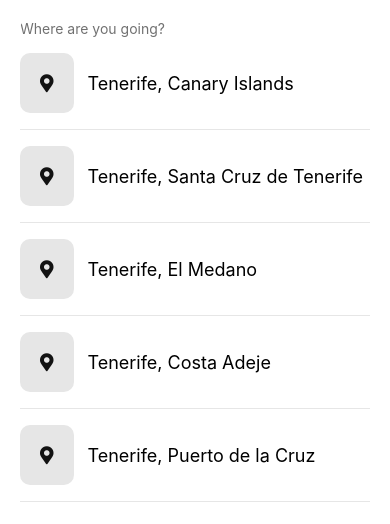
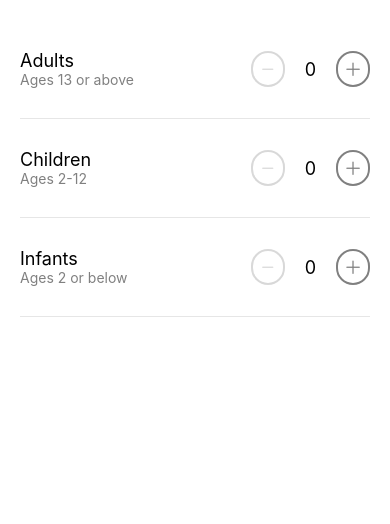
Before and after one commit to AT-Dulnuan/airbnb-clone, a React Native app: screen / in a window 390 px wide. Shown: the top 524 px of the page. Built offline with nearby package versions, Linux system fonts and the light colour scheme.

Commit message:
Add guests screen.

```diff
--- a/App.js
+++ b/App.js
@@ -16,6 +16,7 @@ import Icon from 'react-native-vector-icons/FontAwesome';
 import HomeScreen from './src/screens/home';
 import Post from './src/components/Post';
 import DestinationSearchScreen from './src/screens/destination search screen';
+import GuestsScreen from './src/screens/Guests'
 
 import posts from './assets/data/feed';
 
@@ -29,7 +30,8 @@ const App = () => {
         data={posts}
         renderItem={({item}) => <Post post={item} />}
       /> */}
-      <DestinationSearchScreen />
+      {/* <DestinationSearchScreen /> */}
+      <GuestsScreen />
     </SafeAreaView>
   );
 };
--- /dev/null
+++ b/src/screens/Guests/index.js
@@ -0,0 +1,87 @@
+import React, {useState} from 'react'
+import { View, Text, Pressable } from 'react-native'
+import AntDesign from 'react-native-vector-icons/AntDesign';
+
+import styles from './styles'
+
+const GuestsScreen = () => {
+
+    const [adultCount, setAdultCount] = useState(0)
+    const [childCount, setChildCount] = useState(0)
+    const [infantCount, setInfantCount] = useState(0)
+
+    return (
+        <View style={styles.container}>
+            <View style={styles.guest}>
+                <View style={styles.text}>
+                    <Text style={styles.title}>Adults</Text>
+                    <Text style={styles.subtitle}>Ages 13 or above</Text>
+                </View>
+                <View style={styles.buttons}>
+                    <Pressable
+                        onPress={() => setAdultCount(adultCount-1)}
+                        style={adultCount == 0 ? [styles.button, styles.disabled] : styles.button}
+                        disabled={adultCount > 0 ? false : true}
+                    >
+                        <AntDesign name="minus" size={18} color="#808080" />
+                    </Pressable>
+                    <Text style={styles.count}>{adultCount}</Text>
+                    <Pressable
+                        onPress={() => setAdultCount(adultCount+1)}
+                        style={styles.button}
+                    >
+                        <AntDesign name="plus" size={18} color="#808080" />
+                    </Pressable>
+                </View>
+            </View>
+
+            <View style={styles.guest}>
+                <View style={styles.text}>
+                    <Text style={styles.title}>Children</Text>
+                    <Text style={styles.subtitle}>Ages 2-12</Text>
+                </View>
+                <View style={styles.buttons}>
+                    <Pressable
+                        onPress={() => setChildCount(childCount-1)}
+                        style={childCount == 0 ? [styles.button, styles.disabled] : styles.button}
+                        disabled={childCount > 0 ? false : true}
+                    >
+                        <AntDesign name="minus" size={18} color="#808080" />
+                    </Pressable>
+                    <Text style={styles.count}>{childCount}</Text>
+                    <Pressable
+                        onPress={() => setChildCount(childCount+1)}
+                        style={styles.button}
+                    >
+                        <AntDesign name="plus" size={18} color="#808080" />
+                    </Pressable>
+                </View>
+            </View>
+
+            <View style={styles.guest}>
+                <View style={styles.text}>
+                    <Text style={styles.title}>Infants</Text>
+                    <Text style={styles.subtitle}>Ages 2 or below</Text>
+                </View>
+                <View style={styles.buttons}>
+                    <Pressable
+                        onPress={() => setInfantCount(infantCount-1)}
+                        style={infantCount == 0 ? [styles.button, styles.disabled] : styles.button}
+                        disabled={infantCount > 0 ? false : true}
+                    >
+                        <AntDesign name="minus" size={18} color="#808080" />
+                    </Pressable>
+                    <Text style={styles.count}>{infantCount}</Text>
+                    <Pressable
+                        onPress={() => setInfantCount(infantCount+1)}
+                        style={styles.button}
+                    >
+                        <AntDesign name="plus" size={18} color="#808080" />
+                    </Pressable>
+                </View>
+            </View>
+        </View>
+    )
+}
+
+export default GuestsScreen
--- /dev/null
+++ b/src/screens/Guests/styles.js
@@ -0,0 +1,43 @@
+import {StyleSheet} from 'react-native'
+
+const styles = StyleSheet.create({
+    container: {
+        margin: 20
+    },
+    guest: {
+        paddingVertical: 30,
+        borderColor: '#E6E6E6',
+        borderBottomWidth: 1,
+        flexDirection: 'row',
+        justifyContent: 'space-between',
+        alignItems: 'center'
+    },
+    text: {
+        flexDirection: 'column'
+    },
+    title: {
+        fontSize: 18
+    },
+    subtitle: {
+        color: '#808080',
+    },
+    buttons: {
+        flexDirection: 'row',
+        alignItems: 'center'
+    },
+    count: {
+        marginHorizontal: 20,
+        fontSize: 18
+    },
+    button: {
+        borderColor: '#808080',
+        borderRadius: 100,
+        borderWidth: 2,
+        padding: 6
+    },
+    disabled: {
+        opacity: 0.3
+    }
+})
+
+export default styles
```
